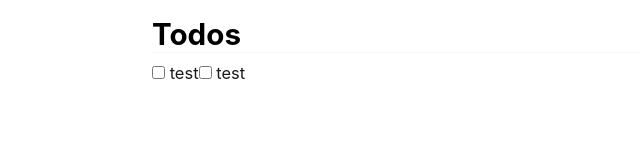
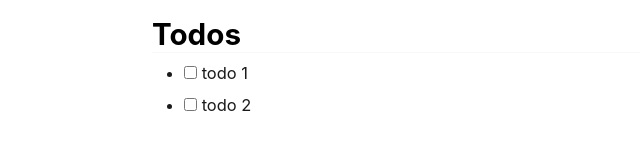
Before and after one commit to fabver82/intro-react, a React (Create React App) app: page / in a window 1280 px wide. Shown: the part 167-316 px from the top of the page, without its empty margins (113-753 px from the left). Built offline with nearby package versions, Linux system fonts and the light colour scheme.

Commit message:
use a list

```diff
--- a/src/App.js
+++ b/src/App.js
@@ -17,19 +17,23 @@ function App() {
 
 const ToDoList = () => {
   return (
-    <>
     <div>
       <h2>Todos</h2>
+      <ul>
+        <li>
           <label>
           <input type="checkbox" />
-        {' '} test
+          {' '} todo 1
         </label>
+        </li>
+        <li>
           <label>
           <input type="checkbox" />
-        {' '} test
+          {' '} todo 2
         </label>
+        </li>
+      </ul>
     </div>
-    </>
   );
 }
 
```
Lines whose indentation alone changed are shown as unchanged.
